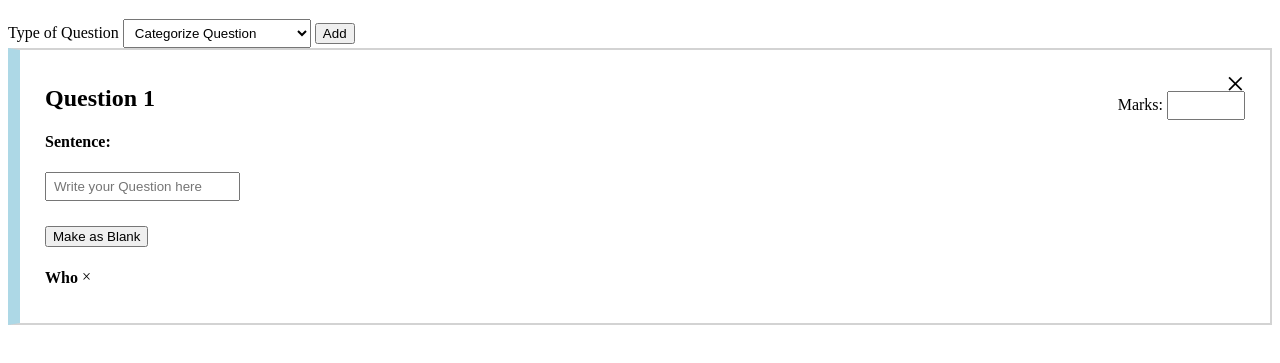
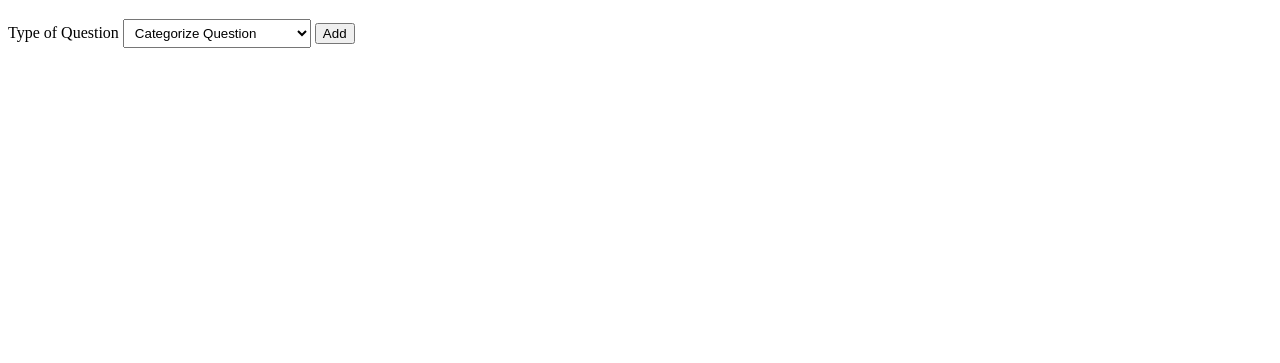
Before and after one commit to SanjayRai98/form_builder, a plain HTML site: page index.html in a window 1280 px wide. Shown: the part 61-424 px from the top of the page. Drawn offline with Linux system fonts and the light colour scheme.

Commit message:
Update index.html

```diff
--- a/index.html
+++ b/index.html
@@ -20,77 +20,6 @@
                     <button class="category_button">Add</button>
                 </div>
             </div>
-            <!--<div class="categorize_question">
-                <span class="close ques_close">&times;</span>
-                <div class="categorize_question_marks">
-                    <label for="cat_marks">Marks:</label>
-                    <input class="cat_marks" type="number" name="cat_marks" id="cat_marks">
-                </div>
-                <div class="categorize_question_no">
-                    <h2>Question 1</h2>
-                    <input type="text" id="cat" placeholder="Write you tour Question here">
-                </div>
-                <div class="categorize_category">
-                    <div class="categorize_category_content">
-                        <h2>Category</h2>
-                        <div class="cat_div">
-                            <input class="input_cat" type="text" name="cat1" id="cat1" placeholder="name you Category" onblur="inVal(this)">
-                        </div>
-                        <div class="cat_div">
-                            <input class="input_cat" type="text" name="cat2" id="cat2" placeholder="name you Category" onblur="inVal(this)">
-                        </div>
-                        <div class="cat_div">
-                            <input class="input_cat" type="text" name="cat3" id="cat3" placeholder="name you Category" onblur="inVal(this)">
-                            <span class="close">&times;</span>
-                        </div>
-                    </div>
-                    <button class="add_category">Add more Category</button>
-                </div>
-                <div class="categorize_selection">
-                    <div class="categorize_selection_content">
-                        <div class="cat_selection_heading">
-                            <h2>Items</h2>
-                            <h2>Belongs to</h2>
-                        </div>
-                        <div class="cat_selection">
-                            <input type="text" name="item1" id="item1" placeholder="Enter items">
-                            <select class="select_cat" aria-label="belong_to" name="cat_select" id="cat_select">
-                                <option value="cat1">Cat1</option>
-                                <option value="cat2">Cat2</option>
-                            </select>
-                        </div>
-                        <div class="cat_selection">
-                            <input type="text" name="item2" id="item2" placeholder="Enter items">
-                            <select class="select_cat" aria-label="belong_to" name="cat_select2" id="cat_select2">
-                                <option value="cat1">Cat1</option>
-                                <option value="cat2">Cat2</option>
-                            </select>
-                            <span class="close">&times;</span>
-                        </div>
-                    </div>
-                    <div>
-                        <button class="add_item">Add More Item</button>
-                    </div>
-                </div>
-            </div>-->
-            <div class="cloze_question">
-                <span class="close ques_close">&times;</span>
-                <div class="cloze_question_marks">
-                    <label for="cat_marks">Marks:</label>
-                    <input class="cat_marks" type="number" name="cat_marks" id="cat_marks">
-                </div>
-                <div class="cloze_question_no">
-                    <h2>Question 1</h2>
-                    <h4>Sentence:</h4>
-                    <input type="text" class="cloze_sentence" placeholder="Write your Question here">
-                    <h6></h6>
-                    <button id="make_blank">Make as Blank</button>
-                </div>
-                <div id="selected_word">
-                    <h4 class="selected_word">Who</h4>
-                    <span class="close">&times;</span>
-                </div>
-            </div>
             <div id="form_demo" class="form_demo">
 
             </div>
```
